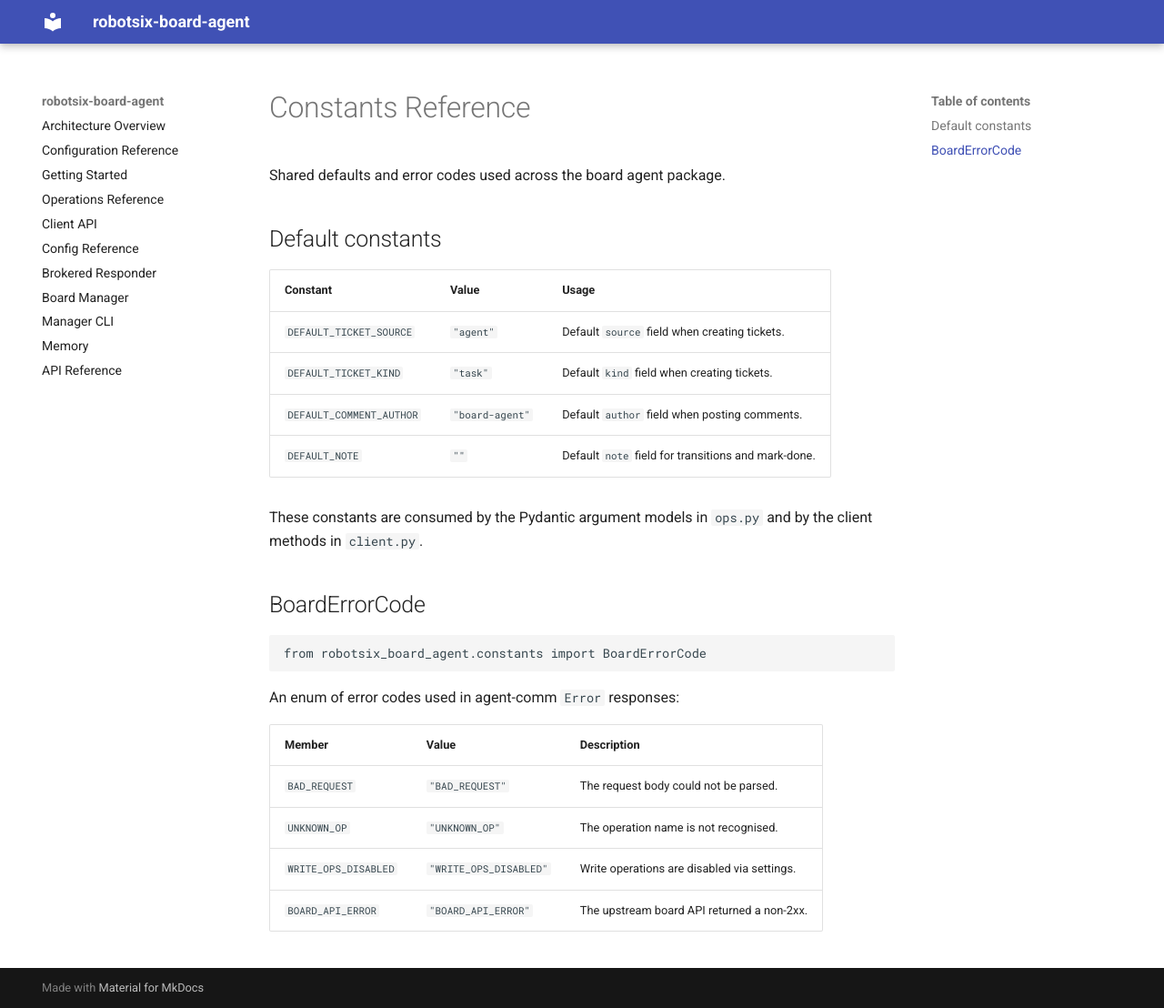
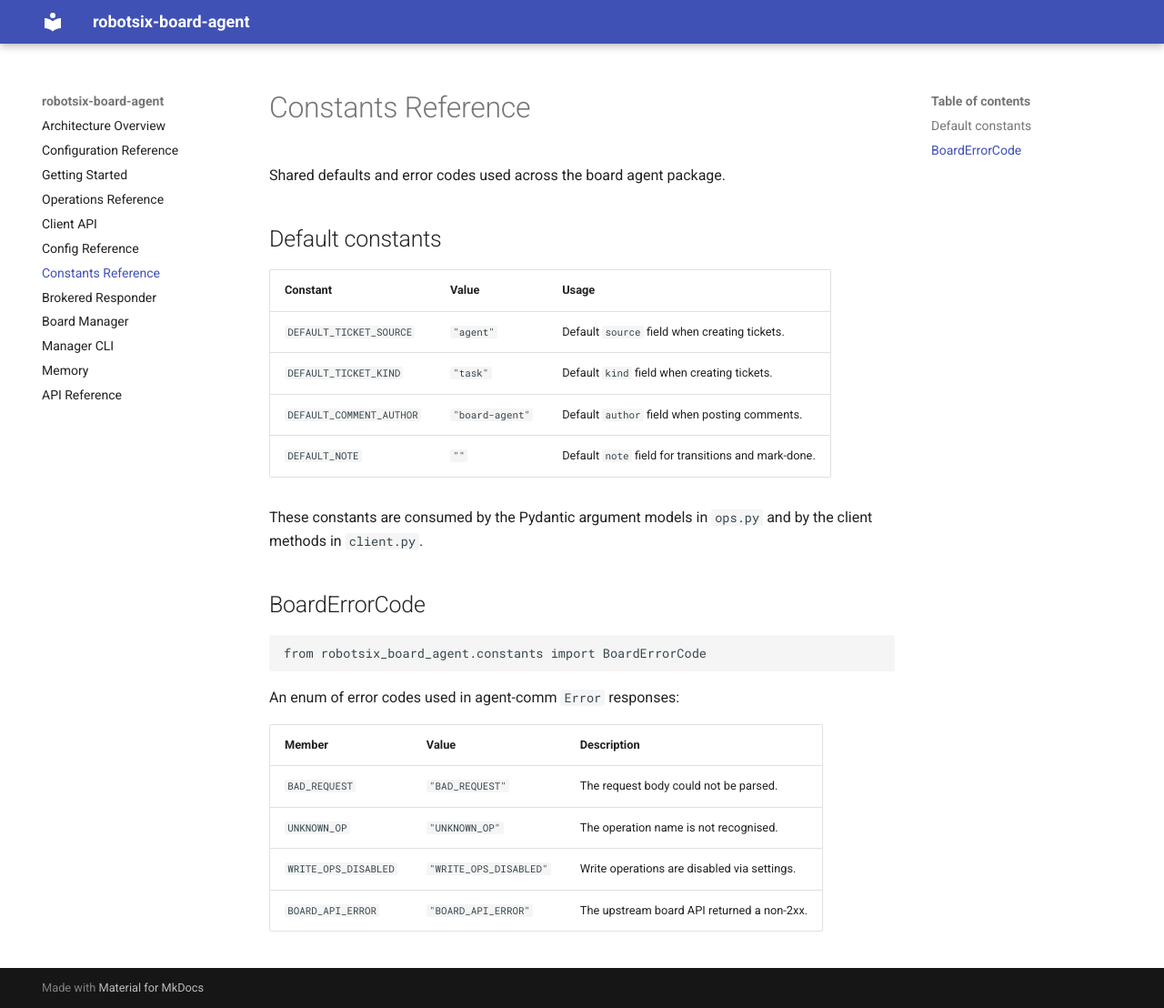
Before and after one commit to damien-robotsix/robotsix-board-agent, an MkDocs documentation site: the page built from docs/constants/reference.md, in a window 1280 px wide and 1108 px high. Shown: the whole window at 91% size. Built offline with MkDocs 1.6.1 and Material for MkDocs 9.7.7, drawn with Linux system fonts in a browser that asks for light colours.

Commit message:
mill: docs/constants/reference.md missing from mkdocs.yml nav (20260701T032408Z-docs-constants-reference-md-missing-from-7cc5) (#193)
Co-authored-by: robotsix-mill <mill@robotsix.local>

```diff
--- a/mkdocs.yml
+++ b/mkdocs.yml
@@ -18,6 +18,7 @@ nav:
   - Operations Reference: ops/operations.md
   - Client API: client/api.md
   - Config Reference: config/reference.md
+  - Constants Reference: constants/reference.md
   - Brokered Responder: brokered/responder.md
   - Board Manager: board_manager/api.md
   - Manager CLI: manager_cli/usage.md
```
Also changed, not shown: CHANGELOG.md (+1 -0 lines).
